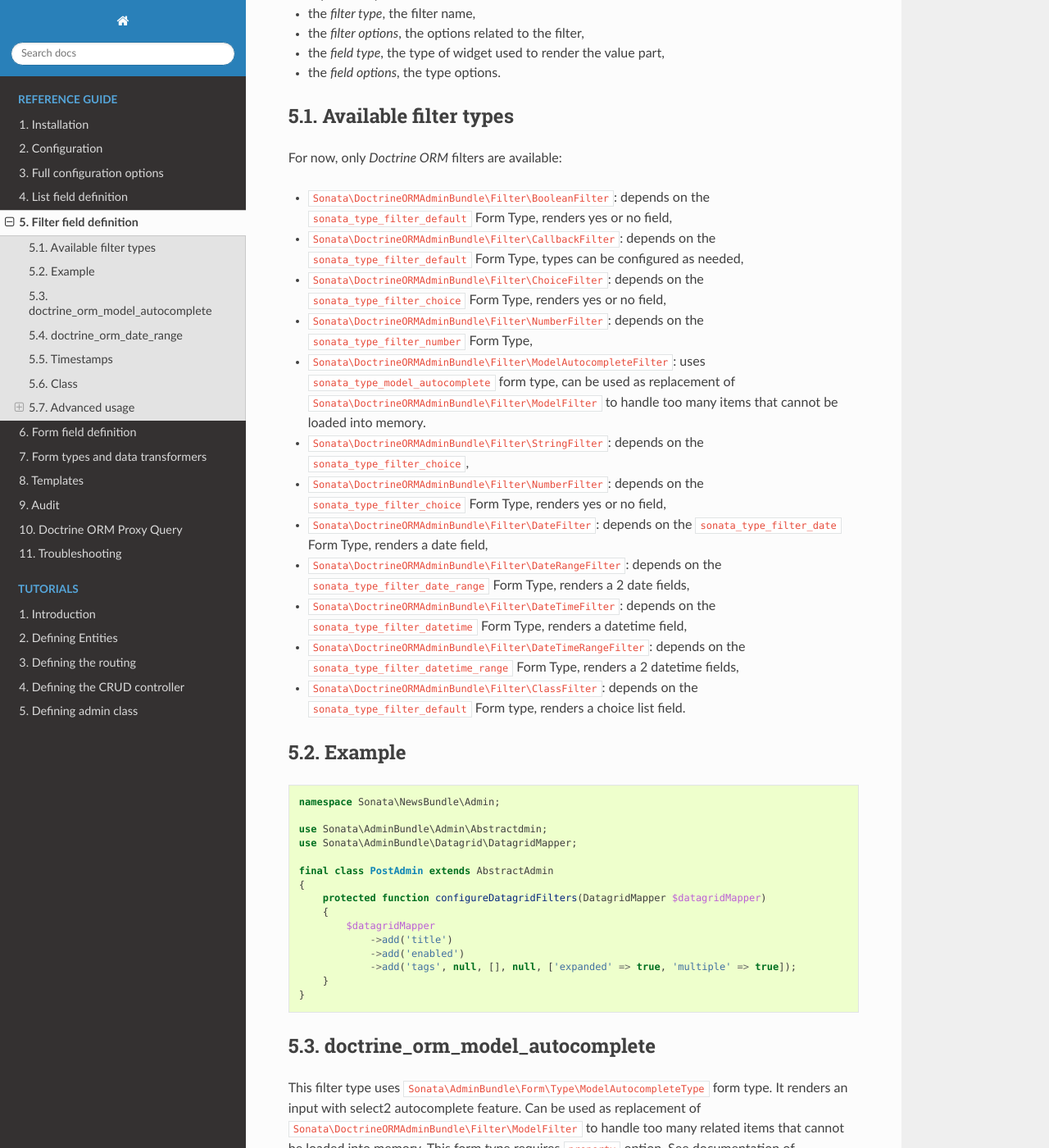
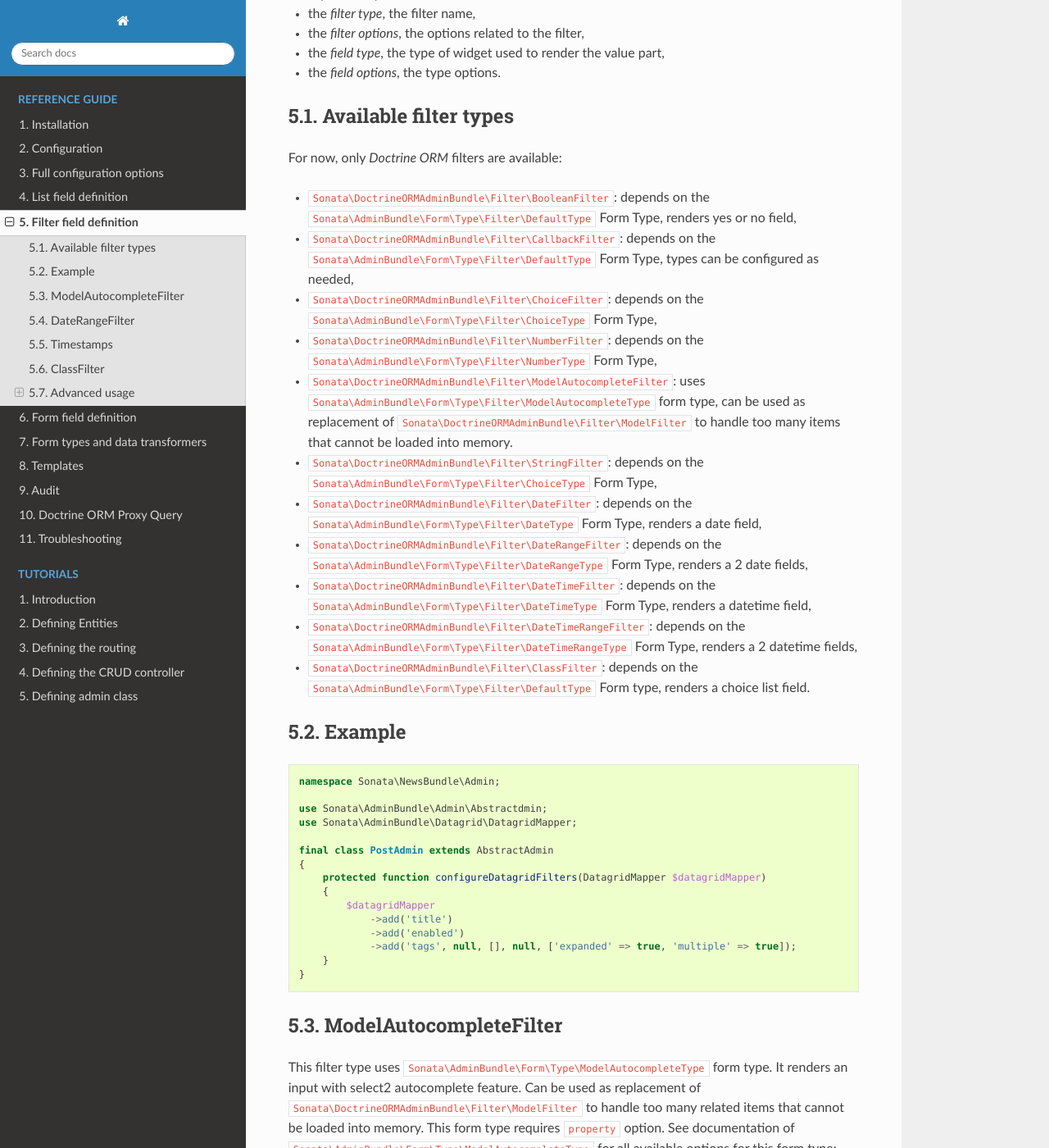
Before and after one commit to sonata-project/SonataDoctrineORMAdminBundle, a Sphinx documentation site: the page built from docs/reference/filter_field_definition.rst, in a window 1280 px wide and 1400 px high, scrolled down 589 px. Shown: the whole window at 82% size. Built offline with Sphinx 7.4.7 and the Read the Docs theme 2.0.0, drawn with Linux system fonts in a browser that asks for light colours; some of the changed text lies outside the part shown.

Commit message:
Use FQCN class in doc

```diff
--- a/docs/reference/filter_field_definition.rst
+++ b/docs/reference/filter_field_definition.rst
@@ -32,18 +32,17 @@
 
 For now, only `Doctrine ORM` filters are available:
 
-* ``Sonata\DoctrineORMAdminBundle\Filter\BooleanFilter``: depends on the ``sonata_type_filter_default`` Form Type, renders yes or no field,
-* ``Sonata\DoctrineORMAdminBundle\Filter\CallbackFilter``: depends on the ``sonata_type_filter_default`` Form Type, types can be configured as needed,
-* ``Sonata\DoctrineORMAdminBundle\Filter\ChoiceFilter``: depends on the ``sonata_type_filter_choice`` Form Type, renders yes or no field,
-* ``Sonata\DoctrineORMAdminBundle\Filter\NumberFilter``: depends on the ``sonata_type_filter_number`` Form Type,
-* ``Sonata\DoctrineORMAdminBundle\Filter\ModelAutocompleteFilter``: uses ``sonata_type_model_autocomplete`` form type, can be used as replacement of ``Sonata\DoctrineORMAdminBundle\Filter\ModelFilter`` to handle too many items that cannot be loaded into memory.
-* ``Sonata\DoctrineORMAdminBundle\Filter\StringFilter``: depends on the ``sonata_type_filter_choice``,
-* ``Sonata\DoctrineORMAdminBundle\Filter\NumberFilter``: depends on the ``sonata_type_filter_choice`` Form Type, renders yes or no field,
-* ``Sonata\DoctrineORMAdminBundle\Filter\DateFilter``: depends on the ``sonata_type_filter_date`` Form Type, renders a date field,
-* ``Sonata\DoctrineORMAdminBundle\Filter\DateRangeFilter``: depends on the ``sonata_type_filter_date_range`` Form Type, renders a 2 date fields,
-* ``Sonata\DoctrineORMAdminBundle\Filter\DateTimeFilter``: depends on the ``sonata_type_filter_datetime`` Form Type, renders a datetime field,
-* ``Sonata\DoctrineORMAdminBundle\Filter\DateTimeRangeFilter``: depends on the ``sonata_type_filter_datetime_range`` Form Type, renders a 2 datetime fields,
-* ``Sonata\DoctrineORMAdminBundle\Filter\ClassFilter``: depends on the ``sonata_type_filter_default`` Form type, renders a choice list field.
+* ``Sonata\DoctrineORMAdminBundle\Filter\BooleanFilter``: depends on the ``Sonata\AdminBundle\Form\Type\Filter\DefaultType`` Form Type, renders yes or no field,
+* ``Sonata\DoctrineORMAdminBundle\Filter\CallbackFilter``: depends on the ``Sonata\AdminBundle\Form\Type\Filter\DefaultType`` Form Type, types can be configured as needed,
+* ``Sonata\DoctrineORMAdminBundle\Filter\ChoiceFilter``: depends on the ``Sonata\AdminBundle\Form\Type\Filter\ChoiceType`` Form Type,
+* ``Sonata\DoctrineORMAdminBundle\Filter\NumberFilter``: depends on the ``Sonata\AdminBundle\Form\Type\Filter\NumberType`` Form Type,
+* ``Sonata\DoctrineORMAdminBundle\Filter\ModelAutocompleteFilter``: uses ``Sonata\AdminBundle\Form\Type\Filter\ModelAutocompleteType`` form type, can be used as replacement of ``Sonata\DoctrineORMAdminBundle\Filter\ModelFilter`` to handle too many items that cannot be loaded into memory.
+* ``Sonata\DoctrineORMAdminBundle\Filter\StringFilter``: depends on the ``Sonata\AdminBundle\Form\Type\Filter\ChoiceType`` Form Type,
+* ``Sonata\DoctrineORMAdminBundle\Filter\DateFilter``: depends on the ``Sonata\AdminBundle\Form\Type\Filter\DateType`` Form Type, renders a date field,
+* ``Sonata\DoctrineORMAdminBundle\Filter\DateRangeFilter``: depends on the ``Sonata\AdminBundle\Form\Type\Filter\DateRangeType`` Form Type, renders a 2 date fields,
+* ``Sonata\DoctrineORMAdminBundle\Filter\DateTimeFilter``: depends on the ``Sonata\AdminBundle\Form\Type\Filter\DateTimeType`` Form Type, renders a datetime field,
+* ``Sonata\DoctrineORMAdminBundle\Filter\DateTimeRangeFilter``: depends on the ``Sonata\AdminBundle\Form\Type\Filter\DateTimeRangeType`` Form Type, renders a 2 datetime fields,
+* ``Sonata\DoctrineORMAdminBundle\Filter\ClassFilter``: depends on the ``Sonata\AdminBundle\Form\Type\Filter\DefaultType`` Form type, renders a choice list field.
 
 Example
 -------
@@ -66,8 +65,8 @@
         }
     }
 
-doctrine_orm_model_autocomplete
--------------------------------
+ModelAutocompleteFilter
+-----------------------
 
 This filter type uses ``Sonata\AdminBundle\Form\Type\ModelAutocompleteType`` form type. It renders an input with select2 autocomplete feature.
 Can be used as replacement of ``Sonata\DoctrineORMAdminBundle\Filter\ModelFilter`` to handle too many related items that cannot be loaded into memory.
@@ -82,8 +81,8 @@
             ]);
     }
 
-doctrine_orm_date_range
------------------------
+DateRangeFilter
+---------------
 
 The ``Sonata\DoctrineORMAdminBundle\Filter\DateRangeFilter`` filter renders two fields to filter all records between two dates.
 If only one date is set it will filter for all records until or since the given date::
@@ -114,8 +113,8 @@
         }
     }
 
-Class
------
+ClassFilter
+-----------
 
 ``Sonata\DoctrineORMAdminBundle\Filter\ClassFilter`` supports filtering on hierarchical entities. You need to specify the ``sub_classes`` option::
 
```
